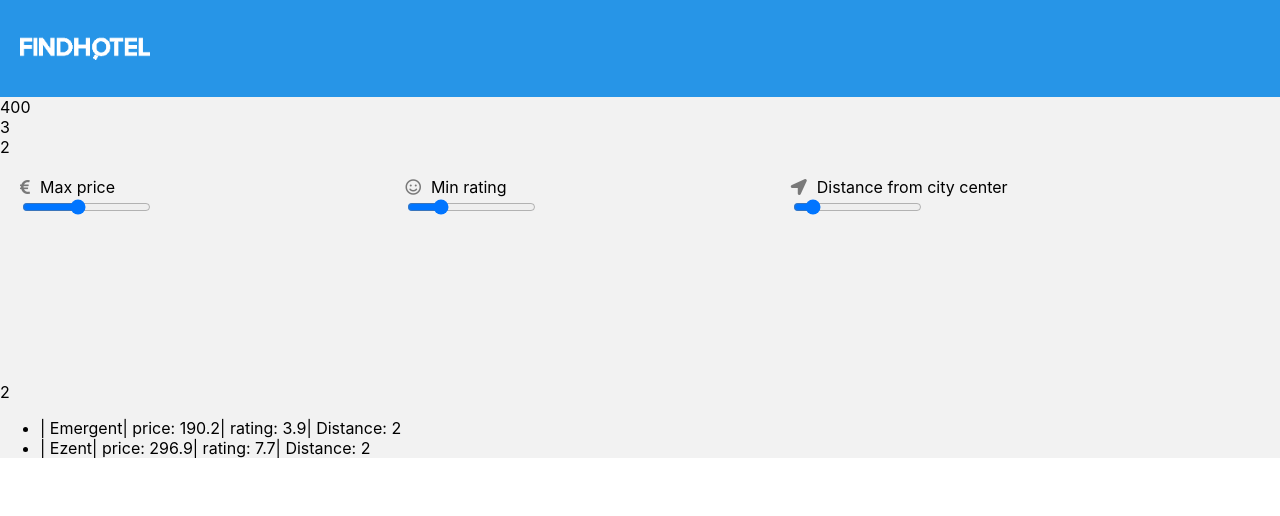
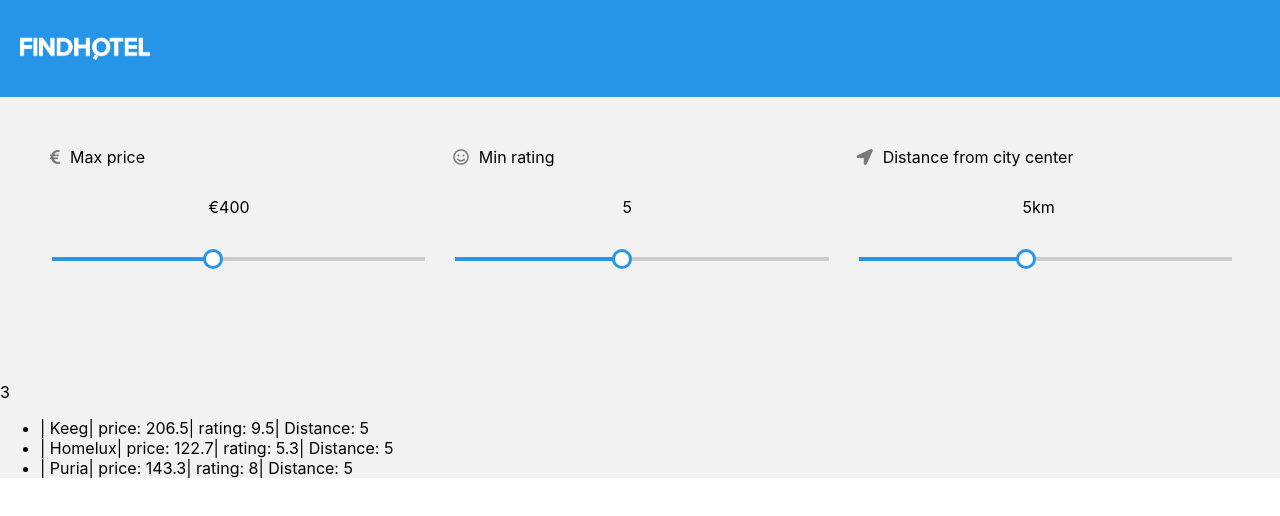
Before and after one commit to cassiohalmeida/find-hotel, a React (Create React App) app: page / in a window 1280 px wide. Shown: the top 516 px of the page. Built offline with nearby package versions, Linux system fonts and the light colour scheme.

Commit message:
Style for the sliders

```diff
--- a/src/components/SliderFilter.js
+++ b/src/components/SliderFilter.js
@@ -1,34 +1,94 @@
-import React from 'react';
-import styled, { css } from 'styled-components'
+import React from "react";
+import styled, { css } from "styled-components";
 
 const SliderTitle = styled.div`
   i {
     color: #797979;
     margin-right: 10px;
   }
-`
-const SliderFilter = (props) => {
+`;
+
+const Slider = styled.input`
+  width: 100%;
+  height: 4px;
+  margin-top: 60px;
+  border-radius: 4px;
+  background: transparent;
+  outline: none;
+  -webkit-appearance: none;
+
+  ::-webkit-slider-thumb {
+    -webkit-appearance: none;
+    appearance: none;
+    width: 1.5em;
+    height: 1.5em;
+    border-radius: 50%;
+    border: 3px solid #2796e9;
+    background: #ffffff;
+    cursor: pointer;
+    margin-top: -0.625em;
+  }
+  ::-webkit-slider-runnable-track {
+    box-sizing: border-box;
+    border: none;
+    height: 4px;
+    background: linear-gradient(#2794e7, #2794e7) 0/var(--sx) 100% no-repeat #ccc;
+  }
+`;
+
+const SliderOutput = styled.div`
+  display: block;
+  position: absolute;
+  transform: translate(
+    calc((var(--val) - var(--min)) / (var(--max) - var(--min)) * 24em - 15%)
+  );
+`;
+
+const SliderContainer = styled.div`
+  --color: ${props => props.color};
+  --val: ${props => props.val};
+  --min: ${props => props.min};
+  --max: ${props => props.max};
+  --range: calc(var(--max) - var(--min));
+  --ratio: calc((var(--val) - var(--min))/var(--range));
+  --sx: calc(.5*1.5em + var(--ratio)*(100% - 1.5em));
+  position: relative;
+  height: 130px;
+  padding-top: 30px;
+`;
+
+const SliderFilter = props => {
   let icon;
-  switch(props.type) {
-    case 'money':
-      icon = <i className="fas fa-euro-sign"></i>
+  let outputLabel;
+  switch (props.type) {
+    case "money":
+      icon = <i className="fas fa-euro-sign" />;
+      outputLabel = "€" + props.defaultValue;
       break;
-    case 'rating':
-      icon = <i class="far fa-smile"></i>
+    case "rating":
+      icon = <i className="far fa-smile" />;
+      outputLabel = props.defaultValue
       break;
-    case 'distance':
-      icon = <i class="fas fa-location-arrow"></i>
+    case "distance":
+      icon = <i className="fas fa-location-arrow" />;
+      outputLabel = props.defaultValue + "km";
       break;
     default:
-      icon = ''
+      icon = "";
   }
   return (
     <div>
       <SliderTitle>
-        {icon}{props.title}
+        {icon}
+        {props.title}
       </SliderTitle>
-      <div>
-          <input
+      <SliderContainer
+        val={props.defaultValue}
+        min={props.min}
+        max={props.max}
+      >
+        <SliderOutput htmlFor={props.id}>{outputLabel}</SliderOutput>
+        <Slider
           type="range"
           defaultValue={props.defaultValue}
           min={props.min}
@@ -38,10 +98,15 @@ const SliderFilter = (props) => {
           }}
           className="slider"
           id={props.id}
+          style={{
+            "--min": props.min,
+            "--max": props.max,
+            "--val": props.defaultValue
+          }}
         />
+      </SliderContainer>
     </div>
-    </div>
-  )
-}
+  );
+};
 
 export default SliderFilter;
--- a/src/containers/FiltersContainer.js
+++ b/src/containers/FiltersContainer.js
@@ -4,16 +4,17 @@ import { connect } from "react-redux";
 import SliderFilter from "../components/SliderFilter";
 
 const StyledFiltersContainer = styled.div`
-  padding: 20px;
+  padding: 50px;
   display: grid;
-  grid-template-columns: repeat(3, auto);
+  grid-template-columns: repeat(3, 1fr);
   height: 185px;
+  grid-gap: 30px;
 `;
 
 const FiltersContainer = props => {
   const [filterPrice, setFilterPrice] = useState(400);
-  const [filterRating, setFilterRating] = useState(3);
-  const [filterDistance, setFilterDistance] = useState(2);
+  const [filterRating, setFilterRating] = useState(5);
+  const [filterDistance, setFilterDistance] = useState(5);
   useEffect(() => {
     props.filterHotels({
       price: filterPrice,
@@ -22,12 +23,6 @@ const FiltersContainer = props => {
     });
   });
   return (
-    <div>
-      {filterPrice}
-      <br />
-      {filterRating}
-      <br />
-      {filterDistance}
     <StyledFiltersContainer>
       <SliderFilter
         type="money"
@@ -57,7 +52,6 @@ const FiltersContainer = props => {
         id="filterDistance"
       />
     </StyledFiltersContainer>
-    </div>
   );
 };
 
```
Lines whose indentation alone changed are shown as unchanged.
